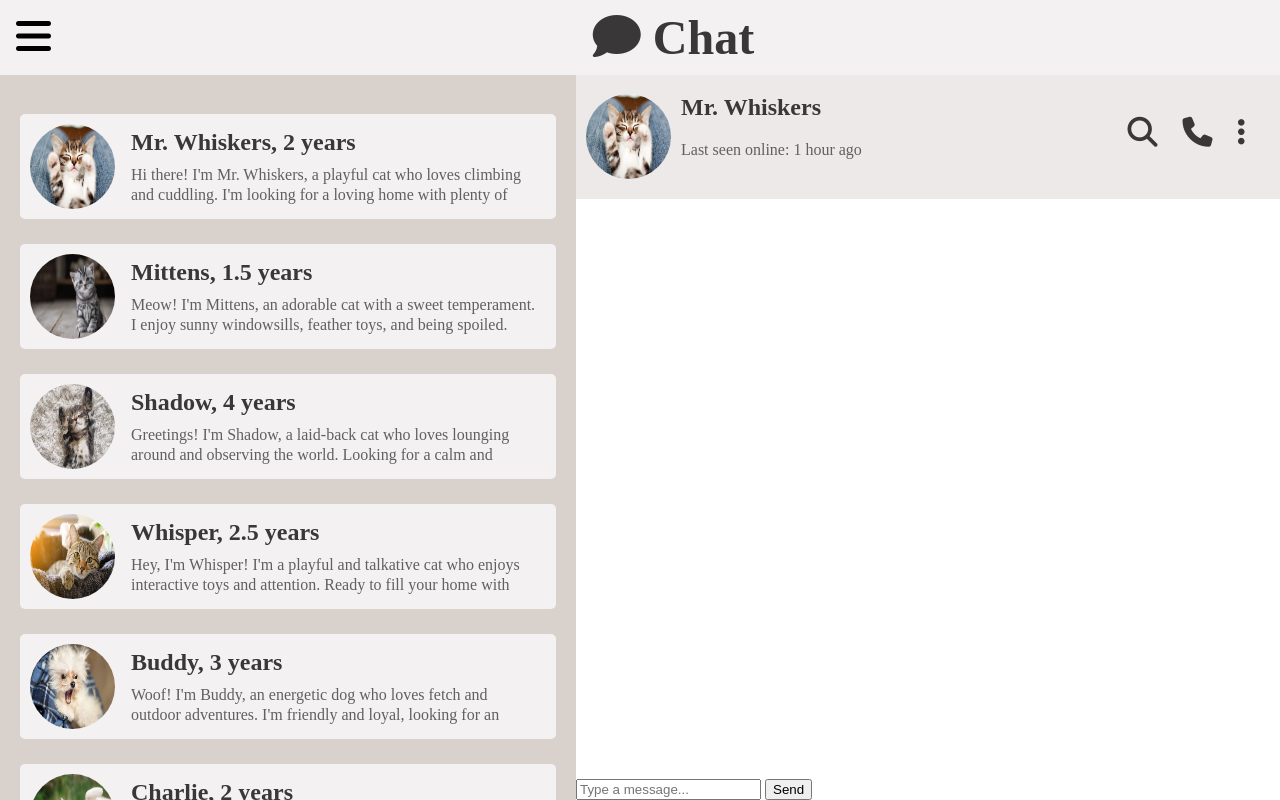
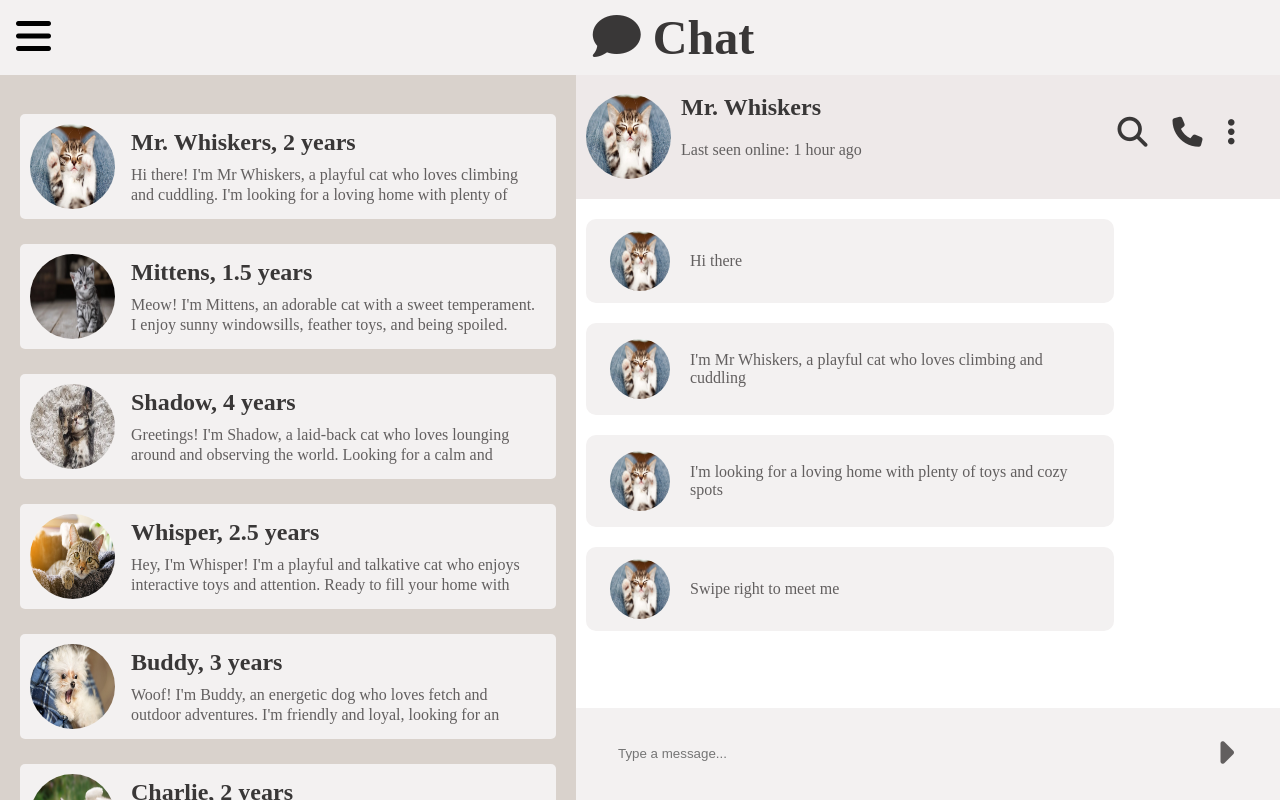
Before and after one commit to maddiewaldie/COEN-163-Final-Project, a website: page chat.html in a window 1280 px wide. Both pictures are taken after a click on the element 288 px from the left and 166 px from the top of the page. Shown: the top 800 px of the page. Drawn offline with Linux system fonts and the light colour scheme; a web font is replaced by a local one.

Commit message:
chat complete?

```diff
--- a/chat.css
+++ b/chat.css
@@ -71,9 +71,7 @@ img {
   display: grid;
   gap: 10px 0;
   grid-template-rows: auto auto auto;
-  grid-template-columns: 95px auto;
   padding: 20px 10px;
-  margin-bottom: 25px;
   background: #eee9e9;
 }
 
@@ -102,7 +100,7 @@ img {
   grid-row: 3/4;
   display: flex;
   justify-content: space-between;
-  max-width: 300px;
+  margin: 0 10px 0 40px;
 }
 
 #chat-container header .buttons .fa-solid {
@@ -114,6 +112,43 @@ img {
 #chat-container form {
   position: absolute;
   bottom: 0;
+  width: 100%;
+  background: #f3f1f1;
+  padding: 24px 30px;
+  display: flex;
+  justify-content: flex-start;
+}
+
+#chat-container form label {
+  display: flex;
+  width: 100%;
+  margin: 0 10px 0 10px;
+}
+
+#chat-container form label input {
+  width: 100%;
+}
+
+#chat-container form button {
+  border: none;
+  background: transparent;
+  cursor: pointer;
+  font-size: 20px;
+}
+
+#chat-container form button span {
+  color: #625f5f;
+}
+
+#chat-container form button[type="submit"] {
+  font-size: 36px;
+  margin-right: 10px;
+}
+
+#chat-container form input {
+  line-height: 30px;
+  background: transparent;
+  border: none;
 }
 
 @media screen and (min-width: 450px) {
@@ -161,4 +196,14 @@ img {
     left: 45%;
     max-width: 55%;
   }
+
+  #backButton {
+    display: none;
+  }
 }
+
+#messages-container {
+  width: 100%;
+  height: calc(100% - 218px);
+  overflow-x: hidden;
+}
--- a/chat.html
+++ b/chat.html
@@ -39,12 +39,17 @@
           <i class="fa-solid fa-ellipsis-vertical"></i>
         </div>
       </header>
-      <section id="messages-container"></section>
+      <iframe id="messages-container" src="chatiframe.html" frameborder="0"></iframe>
       <form>
+        <button id="backButton">
+          <span class="fa-solid fa-chevron-left"></span>
+        </button>
         <label>
           <input type="text" id="messageInput" placeholder="Type a message..." />
         </label>
-        <button type="submit">Send</button>
+        <button type="submit">
+          <span class="fa-solid fa-caret-right"></span>
+        </button>
       </form>
     </section>
   </main>
--- a/chat.js
+++ b/chat.js
@@ -1,6 +1,7 @@
 const chat = () => {
   //eslint-disable-next-line
   const pets = Object.values(petData.pets);
+
   const messages = document.querySelector("#messages");
   pets.forEach((pet) => {
     const section = document.createElement("section");
@@ -10,6 +11,7 @@ const chat = () => {
 
     h2.textContent = pet.petName + ", " + pet.petAge;
     img.src = pet.petPhoto;
+    img.setAttribute("alt", pet.petName);
     p.textContent = pet.petInformation;
 
     section.appendChild(h2);
@@ -22,12 +24,54 @@ const chat = () => {
 
     messages.appendChild(section);
   });
+
+  document.querySelector("#backButton").addEventListener("click", (e) => {
+    e.preventDefault();
+    document.querySelector("#chat-container").style.display = "none";
+  });
+  document
+    .querySelector("button[type=submit]")
+    .addEventListener("click", (e) => {
+      e.preventDefault();
+    });
 };
 
 const setCurrentPet = (currentPet) => {
   const chatContainer = document.querySelector("#chat-container");
   chatContainer.querySelector("h2").textContent = currentPet.petName;
   chatContainer.querySelector("img").src = currentPet.petPhoto;
+  chatContainer.querySelector("img").setAttribute("alt", currentPet.petName);
+
+  const iframe =
+    document.querySelector("iframe").contentDocument ||
+    document.querySelector("iframe").contentWindow.document;
+  const chatData = currentPet.petInformation.split(/[.!?]+/);
+  const body = iframe.querySelector("body");
+  body.innerHTML = "";
+
+  const messages = [];
+
+  chatData.forEach((message) => {
+    if (message !== "") {
+      const messageInstance = iframe.createElement("section");
+
+      const p = iframe.createElement("p");
+      p.textContent = message;
+
+      const img = iframe.createElement("img");
+      img.src = currentPet.petPhoto;
+      img.setAttribute("alt", currentPet.petName);
+
+      messageInstance.appendChild(img);
+      messageInstance.appendChild(p);
+
+      messages.push(messageInstance);
+    }
+  });
+
+  messages.forEach((message) => {
+    body.appendChild(message);
+  });
 };
 
 chat();
--- /dev/null
+++ b/chatiframe.css
@@ -0,0 +1,27 @@
+* {
+  box-sizing: border-box;
+  min-height: 0;
+}
+
+body {
+  margin: 0;
+  padding: 0;
+}
+
+section {
+  display: flex;
+  background: #f3f1f1;
+  color: #625f5f;
+  max-width: 75%;
+  padding: 12px 24px;
+  place-items: center;
+  margin: 20px 10px;
+  border-radius: 10px;
+}
+
+img {
+  width: 60px;
+  height: 60px;
+  border-radius: 50%;
+  margin-right: 20px;
+}
--- /dev/null
+++ b/chatiframe.html
@@ -0,0 +1,12 @@
+<html lang="en">
+
+<head>
+  <meta charset="UTF-8" />
+  <meta name="viewport" content="width=device-width, initial-scale=1.0" />
+  <title>Pet Finder Chat</title>
+  <link rel="stylesheet" href="chatiframe.css" />
+</head>
+
+<body></body>
+
+</html>
--- a/main.js
+++ b/main.js
@@ -8,7 +8,7 @@ const petData = {
             "petAge": "2 years",
             "petEnergyLevel": "High",
             "petLocation": "San Francisco, CA",
-            "petInformation": "Hi there! I'm Mr. Whiskers, a playful cat who loves climbing and cuddling. I'm looking for a loving home with plenty of toys and cozy spots. Swipe right to meet me!",
+            "petInformation": "Hi there! I'm Mr Whiskers, a playful cat who loves climbing and cuddling. I'm looking for a loving home with plenty of toys and cozy spots. Swipe right to meet me!",
             "petPhoto": "./images/petPhotos/cat1.jpg"
         },
         "pet2": {
```
